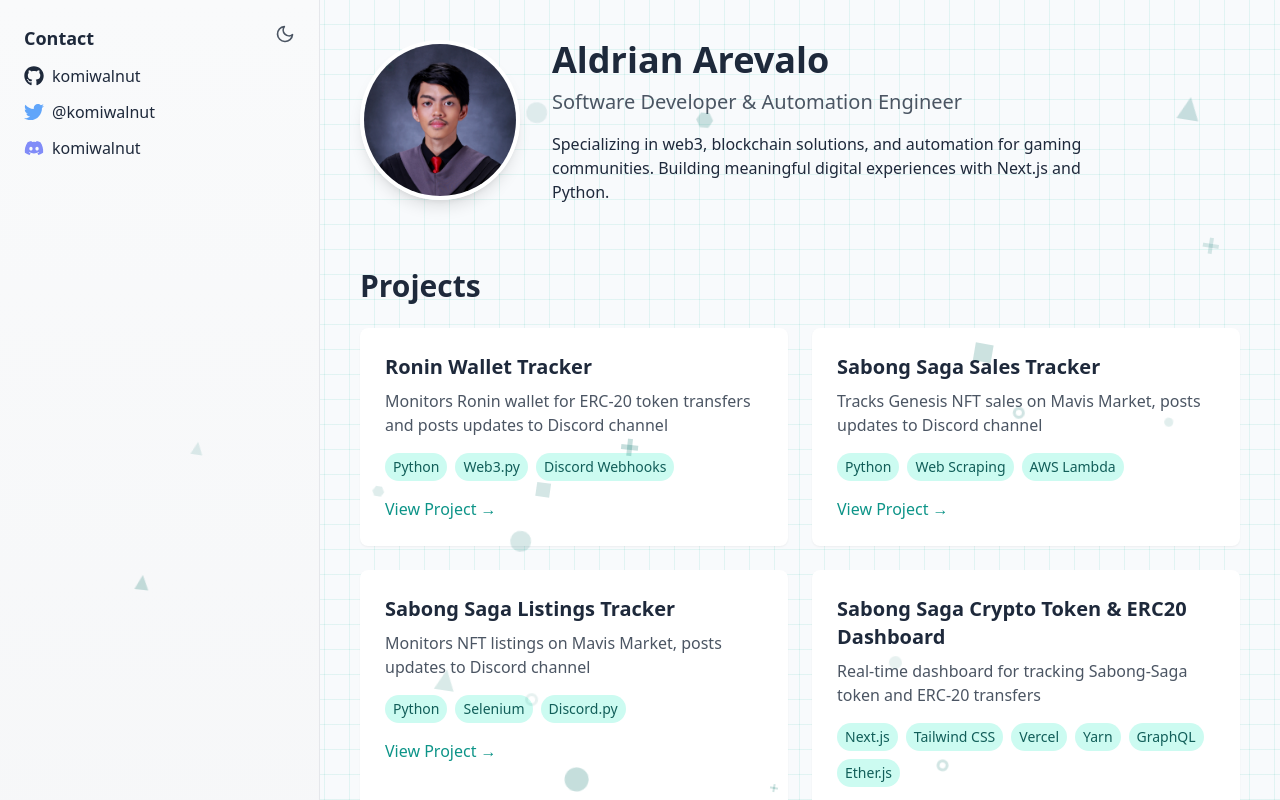
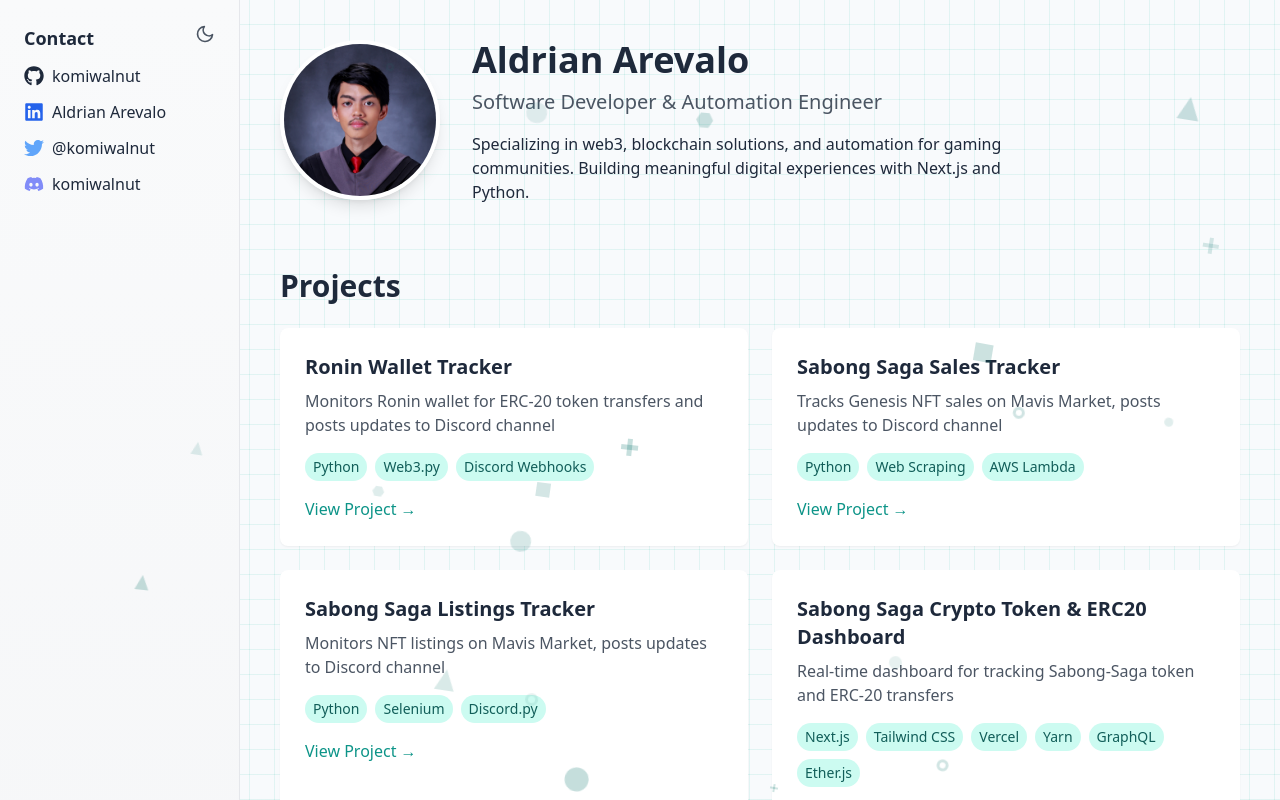
Before and after one commit to komiwalnut/portfolio, a Next.js app: page / in a window 1280 px wide. Shown: the top 800 px of the page. Built offline with nearby package versions, Linux system fonts and the light colour scheme.

Commit message:
Adjust contact and added linkedln

```diff
--- a/src/app/layout.js
+++ b/src/app/layout.js
@@ -17,7 +17,7 @@
         <ScrollProgress />
         <FloatingElements />
         {/* Sidebar with Contact */}
-        <aside className="w-80 min-h-screen p-6 bg-gradient-to-b from-gray-50 to-gray-100 dark:from-slate-800 dark:to-slate-900 border-r dark:border-slate-700 relative">
+        <aside className="w-60 min-h-screen p-6 bg-gradient-to-b from-gray-50 to-gray-100 dark:from-slate-800 dark:to-slate-900 border-r dark:border-slate-700 relative">
           {/* Add Theme Toggle at top-right of sidebar */}
           <div className="absolute top-4 right-4">
             <ThemeToggle />
--- a/src/components/Contact.js
+++ b/src/components/Contact.js
@@ -1,5 +1,5 @@
 import Link from 'next/link';
-import { FaTwitter, FaDiscord, FaGithub } from 'react-icons/fa';
+import { FaTwitter, FaDiscord, FaGithub, FaLinkedin } from 'react-icons/fa';
 
 export default function Contact() {
   return (
@@ -12,9 +12,21 @@
         <Link
           href="https://github.com/komiwalnut"
           target="_blank"
-          className="hover:underline"
+          className="animated-link"
         >
           komiwalnut
+        </Link>
+      </div>
+
+      {/* LinkedIn */}
+      <div className="flex items-center gap-2 dark:text-gray-300">
+        <FaLinkedin className="h-5 w-5 text-blue-600" />
+        <Link
+          href="https://www.linkedin.com/in/aldrian-a-098558246/"
+          target="_blank"
+          className="animated-link"
+        >
+          Aldrian Arevalo
         </Link>
       </div>
 
@@ -24,7 +36,7 @@
         <Link
           href="https://twitter.com/komiwalnut"
           target="_blank"
-          className="hover:underline"
+          className="animated-link"
         >
           @komiwalnut
         </Link>
```
